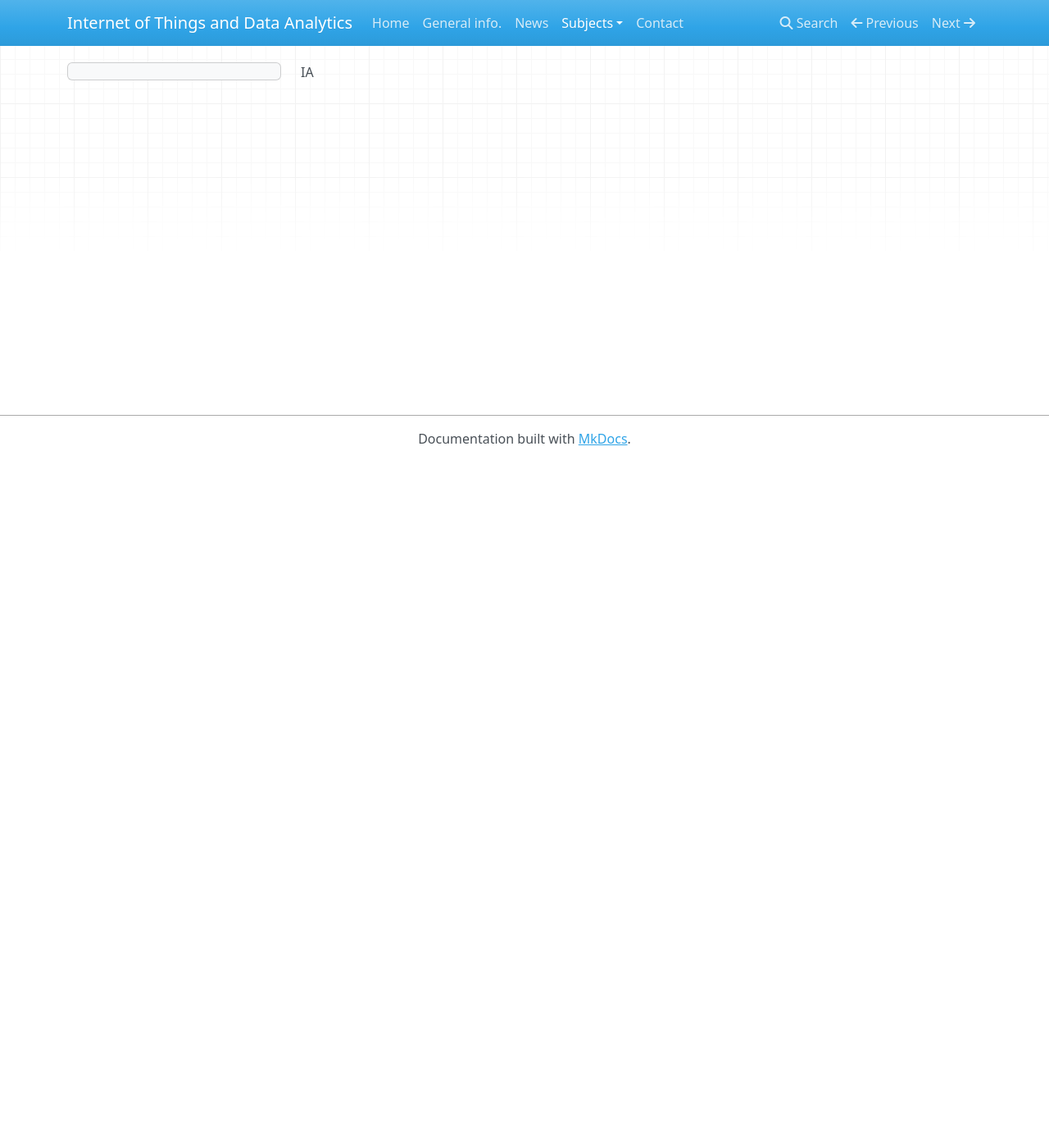
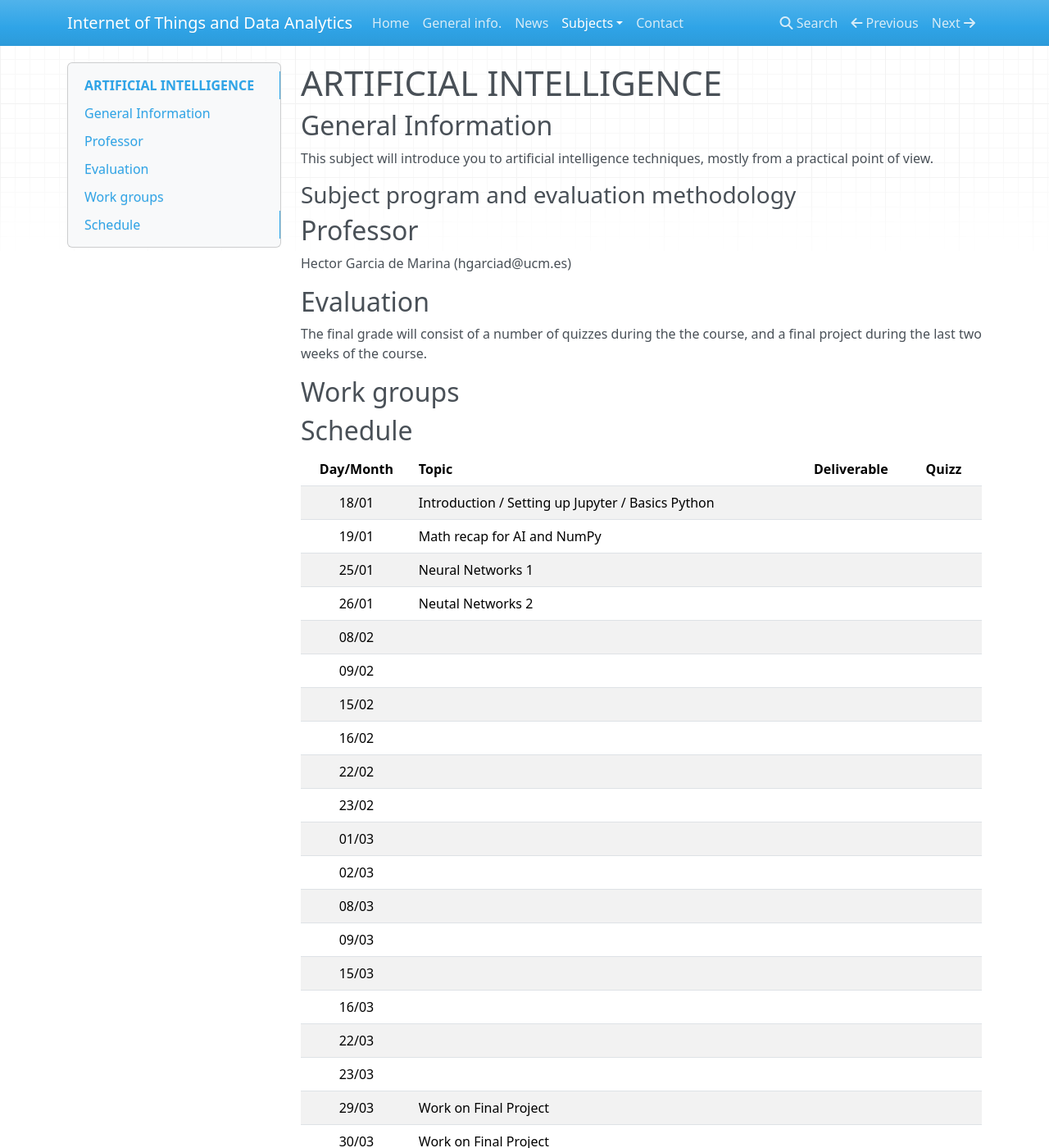
Before and after one commit to iot-da/iot-da.github.io, an MkDocs documentation site: the page built from docs/Subjects/IA/index.md, in a window 1280 px wide and 1400 px high. Shown: the whole window at 82% size. Built offline with MkDocs 1.6.1, drawn with Linux system fonts in a browser that asks for light colours; nearby versions of some CDN libraries; some of the changed text lies outside the part shown.

Commit message:
index IA

```diff
--- a/docs/Subjects/IA/index.md
+++ b/docs/Subjects/IA/index.md
@@ -1 +1,44 @@
-IA
+# ARTIFICIAL INTELLIGENCE
+
+## General Information
+
+This subject will introduce you to artificial intelligence techniques, mostly from a practical point of view.
+
+### Subject program and evaluation methodology
+
+## Professor
+
+Hector Garcia de Marina (hgarciad@ucm.es)
+
+## Evaluation
+
+The final grade will consist of a number of quizzes during the the course, and a final project during the last two weeks of the course.
+
+## Work groups
+
+## Schedule
+
+| Day/Month | Topic                                                                      | Deliverable                        | Quizz                                       |
+|:---------:|----------------------------------------------------------------------------|------------------------------------|---------------------------------------------|
+|   18/01   | Introduction / Setting up Jupyter / Basics Python                          |                                    |                                             |
+|   19/01   | Math recap for AI and NumPy                                                |                                    |                                             |
+|   25/01   | Neural Networks 1                                                          |                                    |                                             |
+|   26/01   | Neutal Networks 2                                                          |                                    |                                             |
+|   08/02   |                                                                            |                                    |                                             |
+|   09/02   |                                                                            |                                    |                                             |
+|   15/02   |                                                                            |                                    |                                             |
+|   16/02   |                                                                            |                                    |                                             |
+|   22/02   |                                                                            |                                    |                                             |
+|   23/02   |                                                                            |                                    |                                             |
+|   01/03   |                                                                            |                                    |                                             |
+|   02/03   |                                                                            |                                    |                                             |
+|   08/03   |                                                                            |                                    |                                             |
+|   09/03   |                                                                            |                                    |                                             |
+|   15/03   |                                                                            |                                    |                                             |
+|   16/03   |                                                                            |                                    |                                             |
+|   22/03   |                                                                            |                                    |                                             |
+|   23/03   |                                                                            |                                    |                                             |
+|   29/03   | Work on Final Project                                                      |                                    |                                             |
+|   30/03   | Work on Final Project                                                      |                                    |                                             |
+|   05/03   | Work on Final Project                                                      |                                    |                                             |
+|   06/03   | Work on Final Project                                                      |                                    |                                             |
```
